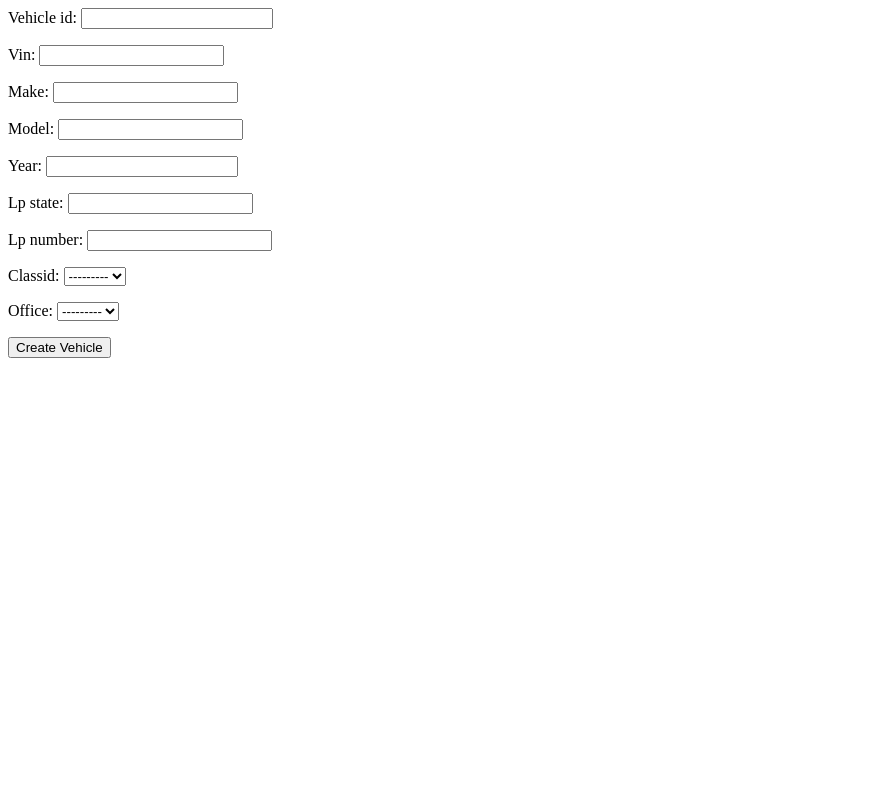
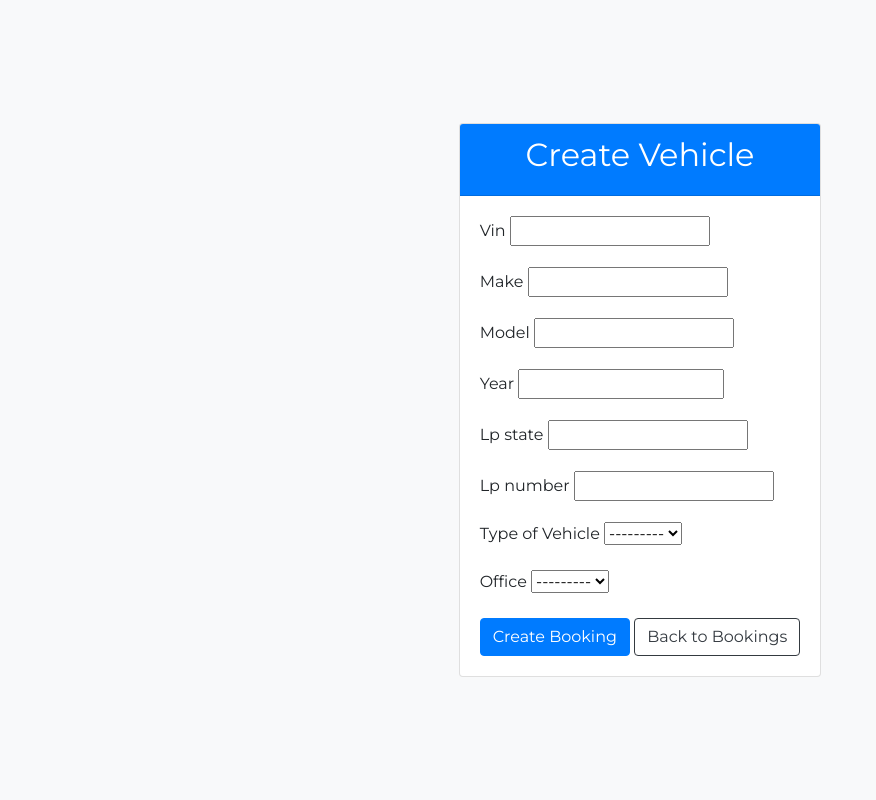
Before and after one commit to tin2294/wow_project, a Django app: page /wow/create_vehicle/ in a window 1280 px wide. Shown: the whole page, without its empty margins (0-876 px from the left). Run offline with Django 4.2, Linux system fonts and the light colour scheme; data that the repository does not hold is empty; some libraries are stand-ins or nearby versions.

Commit message:
improve vehicle creation form

```diff
--- a/wow/forms.py
+++ b/wow/forms.py
@@ -1,5 +1,5 @@
 from django import forms
-from .models import Customer, Vehicle, RentalService
+from .models import Customer, Vehicle, RentalService, Office, Vclass
 from .constants import STATES
 
 
@@ -43,6 +43,20 @@ class RentalServiceUpdateForm(forms.ModelForm):
 
 
 class VehicleCreationForm(forms.ModelForm):
+    classid = forms.ModelChoiceField(queryset=Vclass.objects.all(), label='Type of Vehicle')
+    office = forms.ModelChoiceField(queryset=Office.objects.all(), label='Office')
+
+    def __init__(self, *args, **kwargs):
+        super(VehicleCreationForm, self).__init__(*args, **kwargs)
+        self.fields['classid'].label_from_instance = self.get_class
+        self.fields['office'].label_from_instance = self.get_office
+
+    def get_class(self, obj):
+        return f"{obj.class_name}, ${obj.daily_rate}"
+
+    def get_office(self, obj):
+        return f"{obj.address_houseno} {obj.address_street}, {obj.address_city}, {obj.address_zipcode}, {obj.address_state}"
+
     class Meta:
         model = Vehicle
-        fields = '__all__'
+        exclude = ['vehicle_id']
--- a/wow/templates/vehicle_creation.html
+++ b/wow/templates/vehicle_creation.html
@@ -1,5 +1,42 @@
-<form method="POST">
-    {% csrf_token %}
-    {{ form.as_p }}
-    <button type="submit">Create Vehicle</button>
-</form>
+{% extends 'base.html' %}
+
+{% block content %}
+<!DOCTYPE html>
+<html lang="en">
+<head>
+    <meta charset="UTF-8">
+    <title>Create Booking</title>
+    <link rel="stylesheet" href="https://stackpath.bootstrapcdn.com/bootstrap/4.5.2/css/bootstrap.min.css">
+    <style>
+        body {
+            display: flex;
+            justify-content: center;
+            align-items: center;
+            height: 100vh;
+            font-family: 'Montserrat', sans-serif;
+        }
+        .card {
+            max-width: 400px;
+        }
+    </style>
+</head>
+<body class="bg-light">
+    <div class="card">
+        <div class="card-header bg-primary text-white">
+            <h2 class="text-center">Create Vehicle</h2>
+        </div>
+        <div class="card-body">
+            <form method="POST" class="my-form">
+                {% csrf_token %}
+                {% for field in form %}
+                    <div class="form-group">
+                        <label for="{{ field.id_for_label }}">{{ field.label }}</label>
+                        {{ field }}
+                    </div>
+                {% endfor %}
+                <button type="submit" class="btn btn-primary">Create Booking</button>
+                <a href="{% url 'bookings' %}" class="btn btn-outline-dark">Back to Bookings</a>
+            </form>
+        </div>
+    </div>
+{% endblock %}
--- a/wow/templates/vehicle_details.html
+++ b/wow/templates/vehicle_details.html
@@ -98,8 +98,7 @@
             </div>
         </form>
     </div>
-    <div class="rental-service-form container" id="rental-service-form" style="display: none;">
-        <h1>Rental Service Creation</h1>
+    <div class="rental-service-form" id="rental-service-form" style="display: none;">
         {% include 'rentalservice_creation.html' %}
     </div>
     </body>
--- a/wow/views.py
+++ b/wow/views.py
@@ -90,7 +90,10 @@ def create_vehicle(request):
     if request.method == 'POST':
         form = VehicleCreationForm(request.POST)
         if form.is_valid():
-            form.save()
+            next_vehicle_id = RentalService.objects.all().order_by('-vehicle_id').first().vehicle_id + 1
+            new_vehicle = form.save(commit=False)
+            new_vehicle.vehicle_id = next_vehicle_id
+            new_vehicle.save()
             return HttpResponseRedirect(reverse('vehicles'))
     else:
         form = VehicleCreationForm()
```
